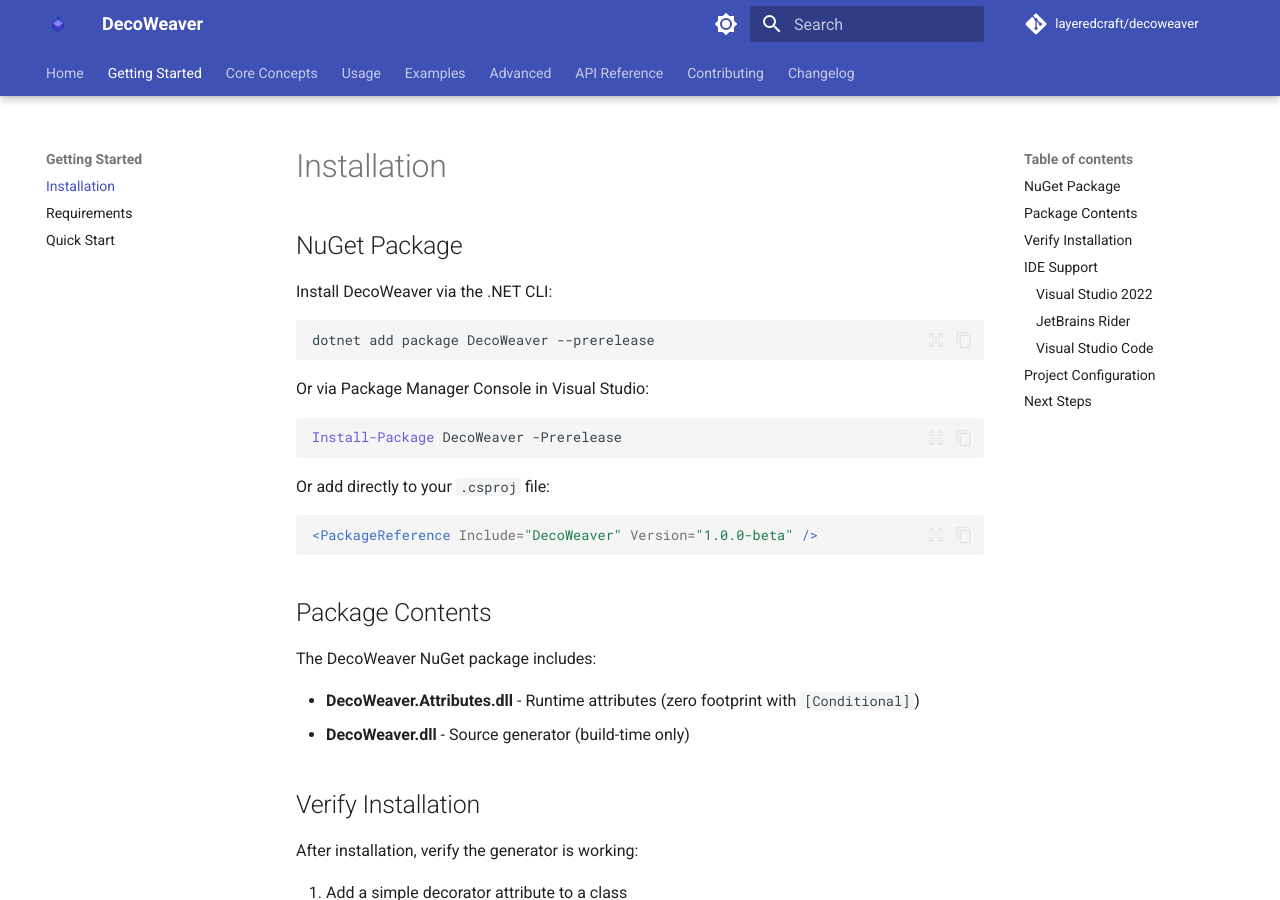
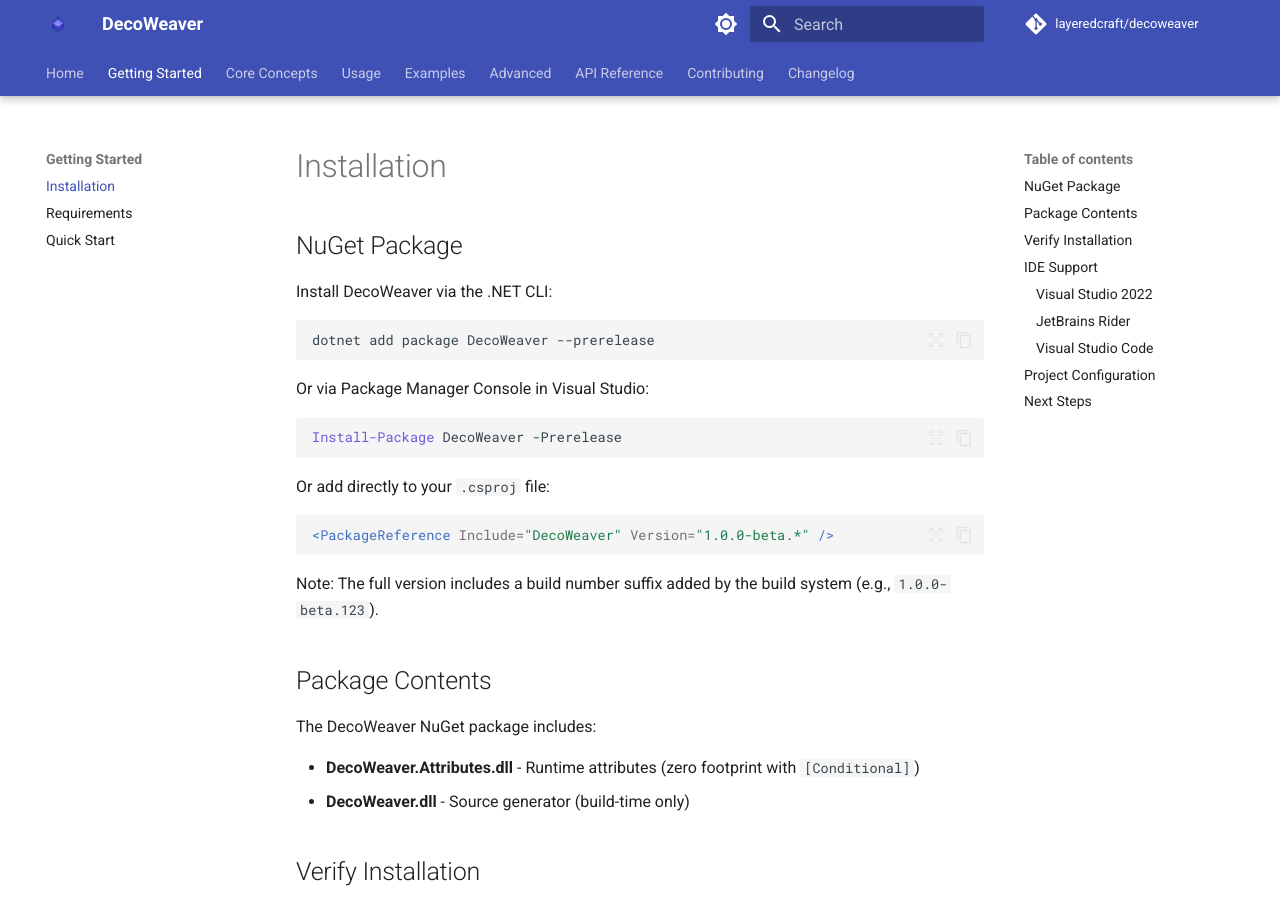
Before and after one commit to LayeredCraft/decoweaver, an MkDocs documentation site: the page built from docs/getting-started/installation.md, in a window 1280 px wide and 900 px high. Built offline with MkDocs 1.6.1 and Material for MkDocs 9.7.7, drawn with Linux system fonts in a browser that asks for light colours; comment, search, counter and statistics services are not loaded.

Commit message:
docs: Clarify prerelease version format with build number suffix
Updated package reference to use wildcard version (1.0.0-beta.*) and added
note explaining that GHA appends build numbers to the version prefix.

🤖 Generated with [Claude Code](https://claude.com/claude-code)

Co-Authored-By: Claude <noreply@anthropic.com>

````diff
--- a/docs/getting-started/installation.md
+++ b/docs/getting-started/installation.md
@@ -17,8 +17,10 @@ Install-Package DecoWeaver -Prerelease
 Or add directly to your `.csproj` file:
 
 ```xml
-<PackageReference Include="DecoWeaver" Version="1.0.0-beta" />
+<PackageReference Include="DecoWeaver" Version="1.0.0-beta.*" />
 ```
+
+Note: The full version includes a build number suffix added by the build system (e.g., `1.0.0-beta.123`).
 
 ## Package Contents
 
````
